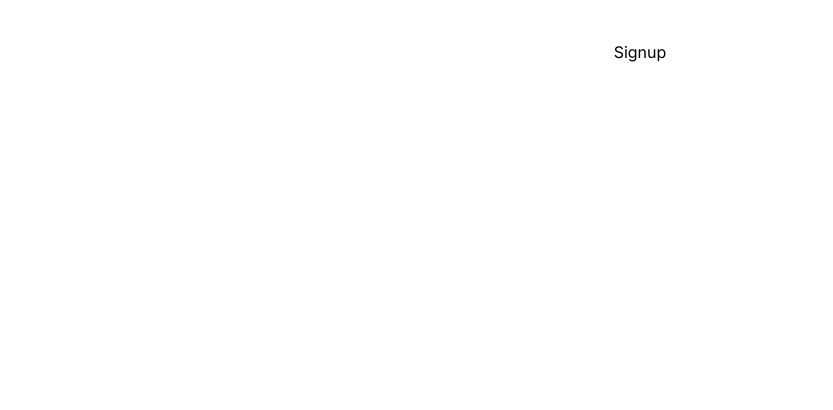
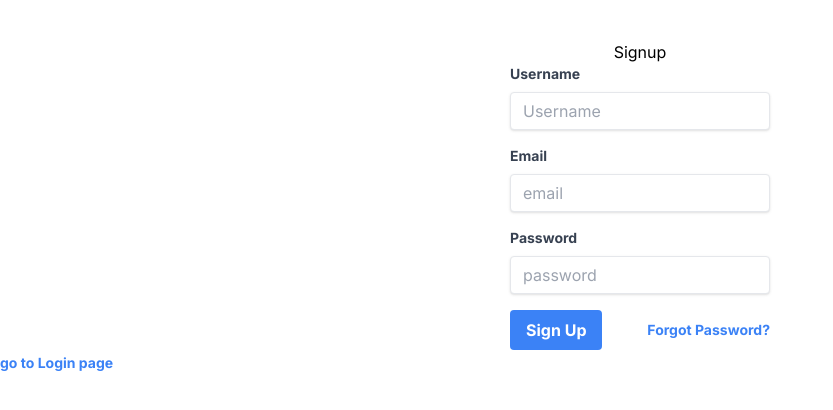
Before and after one commit to JoseOgam/Next20, a Next.js app in the folder next-auth2/: page /signup in a window 1280 px wide. Shown: the top 410 px of the page, without its empty margins (0-833 px from the left). Built offline with nearby package versions, Linux system fonts and the light colour scheme.

Commit message:
created signup page

```diff
--- a/next-auth2/src/app/signup/page.tsx
+++ b/next-auth2/src/app/signup/page.tsx
@@ -1,9 +1,90 @@
-import React from "react";
+"use client";
+import Link from "next/link";
+import React, { useState } from "react";
 
 const Signup = () => {
+  const [user, setUser] = useState({
+    email: "",
+    password: "",
+    username: "",
+  });
+
+  const onSignup = () => {};
   return (
     <div className=" ">
       <div className="flex justify-center items-center pt-10">Signup</div>
+      <div className=" w-full">
+        <form className="grid justify-center items-center ">
+          <div className="mb-4">
+            <label className="block text-gray-700 text-sm font-bold mb-2">
+              Username
+            </label>
+            <input
+              className="shadow appearance-none border rounded w-full py-2 px-3 text-gray-700
+                     leading-tight focus:outline-none focus:shadow-outline"
+              id="username"
+              type="text"
+              placeholder="Username"
+              value={user.username}
+              onChange={(e: any) =>
+                setUser({ ...user, username: e.target.value })
+              }
+            />
+          </div>
+          <div className="mb-4">
+            <label className="block text-gray-700 text-sm font-bold mb-2">
+              Email
+            </label>
+            <input
+              className="shadow appearance-none border rounded w-full py-2 px-3 text-gray-700
+                     leading-tight focus:outline-none focus:shadow-outline"
+              id="username"
+              type="text"
+              placeholder="email"
+              value={user.email}
+              onChange={(e: any) => setUser({ ...user, email: e.target.value })}
+            />
+          </div>
+          <div className="mb-4">
+            <label className="block text-gray-700 text-sm font-bold mb-2">
+              Password
+            </label>
+            <input
+              className="shadow appearance-none border rounded w-full py-2 px-3 text-gray-700
+                     leading-tight focus:outline-none focus:shadow-outline"
+              id="username"
+              type="password"
+              placeholder="password"
+              value={user.password}
+              onChange={(e: any) =>
+                setUser({ ...user, password: e.target.value })
+              }
+            />
+          </div>
+          <div className="flex items-center justify-between">
+            <button
+              className="bg-blue-500 hover:bg-blue-700 text-white font-bold py-2 px-4 rounded focus:outline-none focus:shadow-outline"
+              type="button"
+            >
+              Sign Up
+            </button>
+            <Link
+              className="inline-block align-baseline font-bold text-sm text-blue-500 hover:text-blue-800"
+              href="#"
+            >
+              Forgot Password?
+            </Link>
+          </div>
+        </form>
+        <div className="mb-4">
+          <Link
+            href="/login"
+            className="inline-block align-baseline font-bold text-sm text-blue-500 hover:text-blue-800"
+          >
+            go to Login page
+          </Link>
+        </div>
+      </div>
     </div>
   );
 };
```
